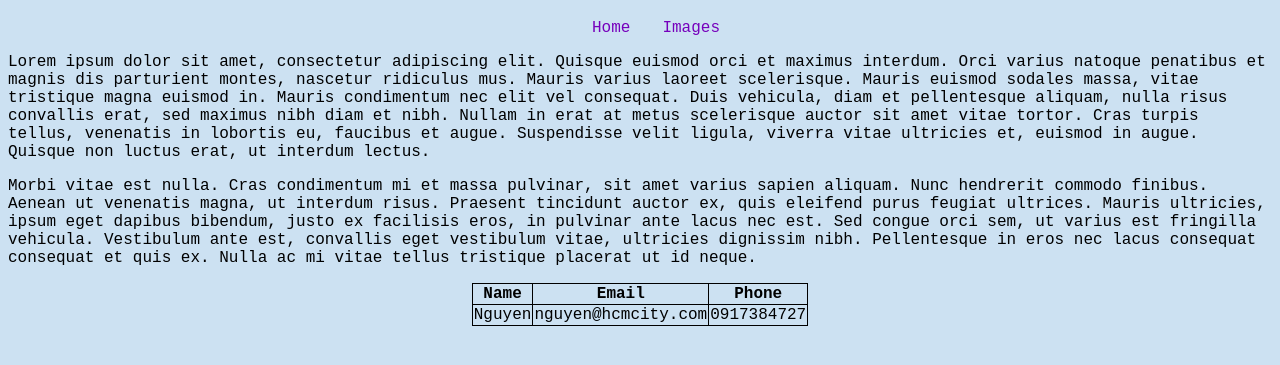
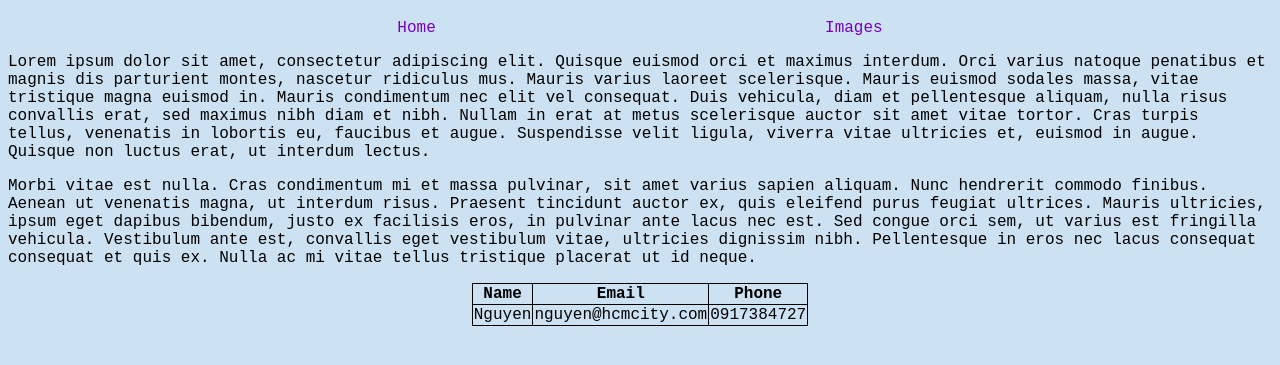
Before and after one commit to ngocbnguyen/simple-travel-site, a plain HTML site: page index.html in a window 1280 px wide. Shown: the part 61-426 px from the top of the page. Drawn offline with Linux system fonts and the light colour scheme.

Commit message:
nav bar flexbox+hover

```diff
--- a/css/deco.css
+++ b/css/deco.css
@@ -13,15 +13,13 @@
 .navbar {
     list-style-type: none;
     display: flex;
-    justify-content: center;
-    margin-left: auto;
-    margin-right: auto;
+    justify-content: space-evenly;
 }
-a {
-    text-align: center;
-    display:list-item;
-    margin-left: 2em;
+
+.navbar a {
+    text-decoration: none;
 }
+
 table, th, td {
     border: 1px solid;
     border-collapse: collapse;
@@ -42,6 +40,9 @@
 a:hover {
     color:#1e2f97;
 }
+a:hover;:visited {
+    color: #1e2f97;
+}
 a:visited {
-    color: #022d36;
+    color: #7600bc;
 }
```
